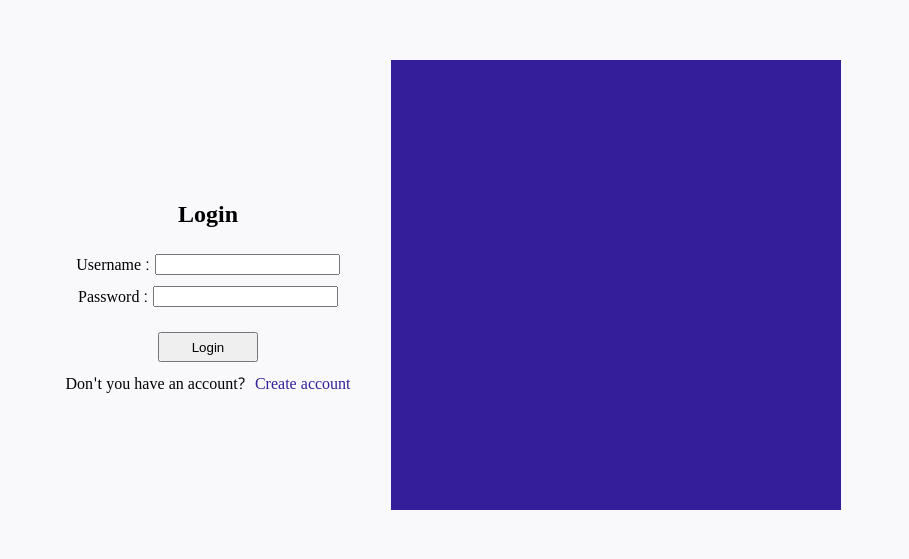
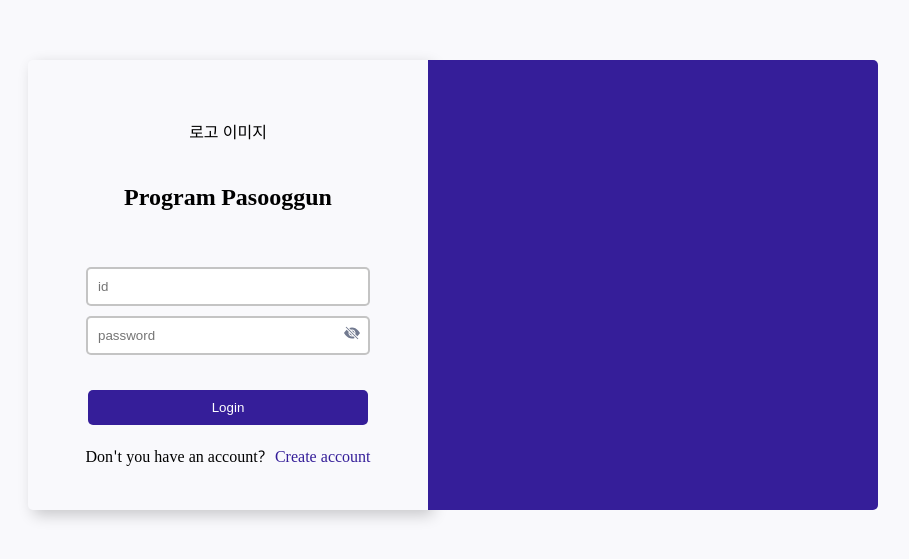
Before and after one commit to Soft-Gallery/issue-management-frontEnd, a React (Create React App) app: page /login in a window 1280 px wide. Shown: the part 115-674 px from the top of the page, without its empty margins (187-1096 px from the left). Built offline with nearby package versions, Linux system fonts and the light colour scheme.

Commit message:
feat: login ui done

```diff
--- a/package.json
+++ b/package.json
@@ -12,6 +12,7 @@
     "@types/react-dom": "^18.3.0",
     "react": "^18.2.0",
     "react-dom": "^18.2.0",
+    "react-icons": "^5.2.1",
     "react-router-dom": "^6.14.1",
     "react-scripts": "5.0.1",
     "recoil": "^0.7.7",
--- a/src/pages/LoginPage.tsx
+++ b/src/pages/LoginPage.tsx
@@ -1,12 +1,14 @@
 import { useNavigate } from "react-router-dom";
 import React, { useState } from 'react';
 import styled from 'styled-components';
+import { BsEyeFill, BsEyeSlashFill } from "react-icons/bs";
 
 const LoginPage: React.FC = () => {
   const navigate = useNavigate();
 
   const [username, setUsername] = useState<string>('');
   const [password, setPassword] = useState<string>('');
+  const [passwordVisible, setPasswordVisible] = useState<boolean>(false);
 
   const loginSubmit = (event: React.FormEvent<HTMLFormElement>) => {
     event.preventDefault();
@@ -16,48 +18,56 @@ const LoginPage: React.FC = () => {
     alert(message);
   };
 
-  const signUpClick = ()=>{
+  const signUpClick = () => {
     navigate('/signUp');
-  }
+  };
+
+  const togglePasswordVisibility = () => {
+    setPasswordVisible(!passwordVisible);
+  };
 
   return (
     <Container>
       <LoginContainer>
-        <h2>Login</h2>
+        <p>로고 이미지</p>
+        <h2 style={{ marginBottom: 50 }}>Program Pasooggun</h2>
         <Form onSubmit={loginSubmit}>
           <FormElement>
-            <label htmlFor="username">Username : </label>
-            <input
+            <Input
               type="text"
               id="username"
               value={username}
               onChange={(e) => setUsername(e.target.value)}
+              placeholder="id"
               required
             />
           </FormElement>
           <FormElement>
-            <label htmlFor="password">Password : </label>
-            <input
-              type="password"
+            <PasswordInputContainer>
+              <Input
+                type={passwordVisible ? "text" : "password"}
                 id="password"
                 value={password}
+                placeholder="password"
                 onChange={(e) => setPassword(e.target.value)}
                 required
               />
+              <ToggleSwitch onClick={togglePasswordVisibility}>
+                {passwordVisible ? <StyledBsEyeFill /> : <StyledBsEyeSlashFill />}
+              </ToggleSwitch>
+            </PasswordInputContainer>
           </FormElement>
-          <Button type="submit">Login</Button>
         </Form>
+        <LoginButton type="submit">Login</LoginButton>
         <SignUp>
-          <p>Don&apos;t you have an account? </p>
+          <span>Don&apos;t you have an account? </span>
           <a onClick={signUpClick}>Create account</a>
         </SignUp>
       </LoginContainer>
-      <ImageContainer>
-      </ImageContainer>
+      <ImageContainer />
     </Container>
-
   );
-}
+};
 
 const Container = styled.div`
     width: 100vw;
@@ -66,20 +76,58 @@ const Container = styled.div`
     flex-direction: row;
     align-items: center;
     justify-content: center;
-`
+`;
+
 const LoginContainer = styled.div`
-    margin: 20px;
+    width: 400px;
+    height: 450px;
     display: flex;
     flex-direction: column;
     align-items: center;
     justify-content: center;
-`
+    box-shadow: 5px 5px 15px rgba(0, 0, 0, 0.2);
+    border-radius: 5px 0 0 5px;
+`;
 
-const Button = styled.button`
-    width: 100px;
-    height: 30px;
-    margin-top: 20px; /* Add some space between the inputs and buttons */
-`
+const Input = styled.input`
+    height: 25px;
+    width: 260px;
+    border: 2px solid rgba(0, 0, 0, 0.23);
+    border-radius: 5px;
+    color: ${({ theme: { color } }) => color.gray1};
+    padding: 5px 10px;
+`;
+
+const PasswordInputContainer = styled.div`
+    position: relative;
+    width: 284px;
+`;
+
+const ToggleSwitch = styled.span`
+    position: absolute;
+    right: 10px;
+    top: 50%;
+    transform: translateY(-50%);
+    cursor: pointer;
+`;
+
+const StyledBsEyeFill = styled(BsEyeFill)`
+    color: ${({ theme }) => theme.color.gray1};
+`;
+
+const StyledBsEyeSlashFill = styled(BsEyeSlashFill)`
+    color: ${({ theme }) => theme.color.gray1};
+`;
+
+const LoginButton = styled.button`
+    height: 35px;
+    width: 280px;
+    margin: 20px;
+    border: transparent;
+    border-radius: 5px;
+    background-color: ${({ theme: { color } }) => color.indigo};
+    color: white;
+`;
 
 const Form = styled.form`
     display: flex;
@@ -87,19 +135,14 @@ const Form = styled.form`
     align-items: center;
     justify-content: center;
     margin-bottom: 10px;
-
-`
+`;
 
 const FormElement = styled.div`
   display: flex;
   flex-direction: row;
   align-items: center;
   margin: 5px;
-
-    label{
-        margin-right: 5px;
-    }
-`
+`;
 
 const SignUp = styled.div`
   p {
@@ -120,7 +163,8 @@ const SignUp = styled.div`
 const ImageContainer = styled.div`
     width: 450px;
     height: 450px;
-    margin: 20px;
     background-color: ${({ theme: { color } }) => color.indigo};
-`
+    border-radius: 0 5px 5px 0;
+`;
+
 export default LoginPage;
```
Also changed, not shown: 1 other file (tests, documents, lock files or other folders). Lines whose indentation alone changed are shown as unchanged.
